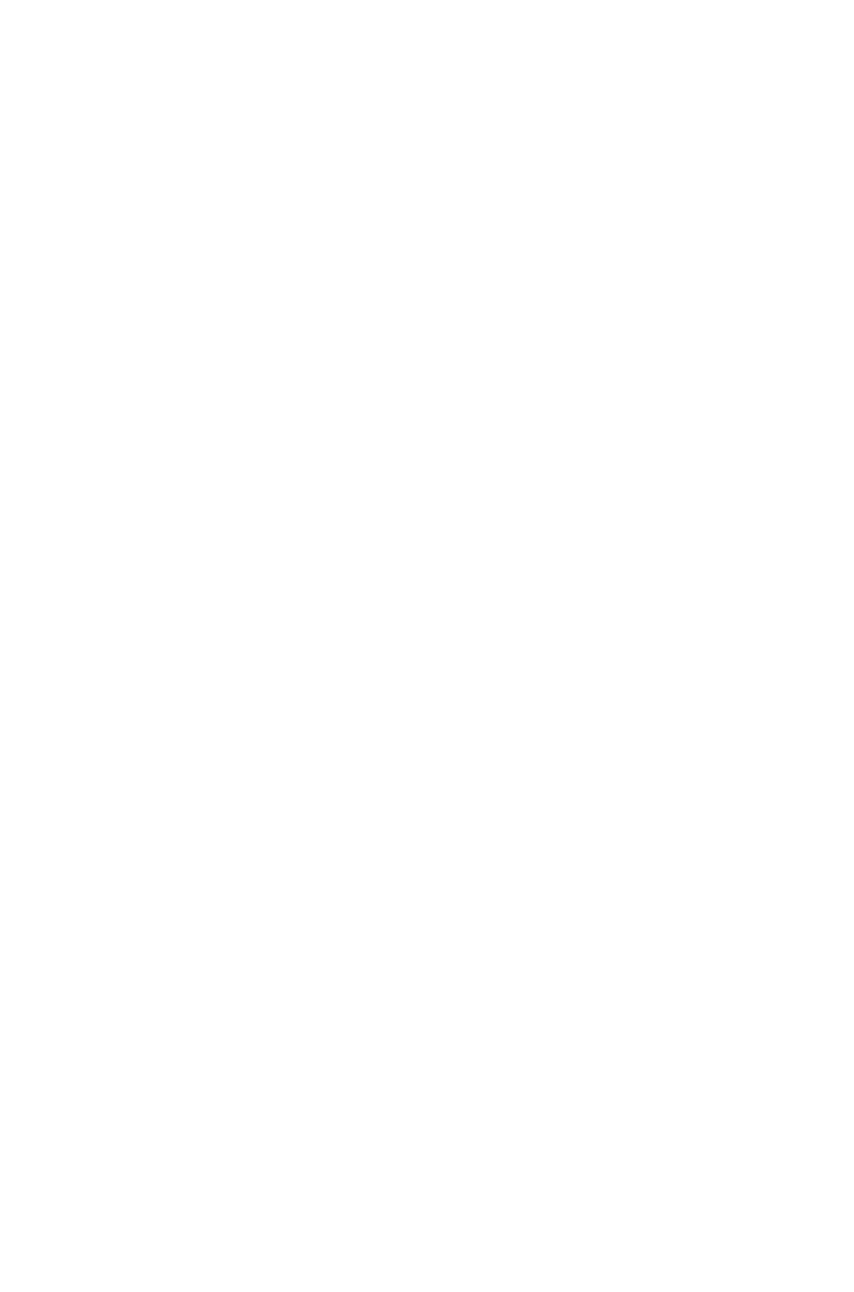
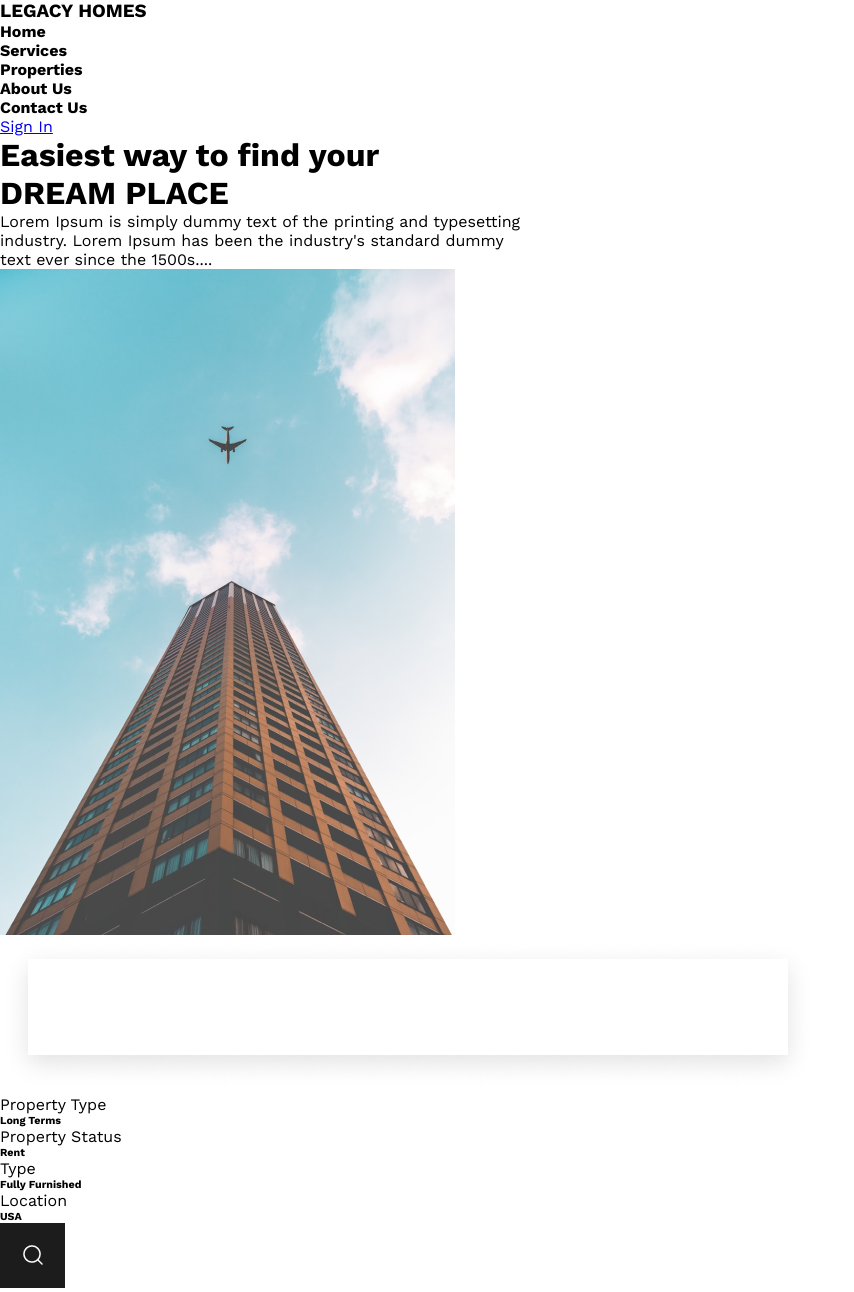
Before and after one commit to aleriiu/landing-page-home-legacy, a plain HTML site: page index.html in a window 1280 px wide. Shown: the whole page, without its empty margins (0-854 px from the left). Before the commit the page ends 800 px from the top, so only its background shows below. Drawn offline with nearby package versions, Linux system fonts and the light colour scheme.

Commit message:
added html block header

```diff
--- a/index.html
+++ b/index.html
@@ -15,7 +15,44 @@
 
 <body>
 
-    <header></header>
+    <header>
+        <div class="header__main">
+            <h3>LEGACY HOMES</h3>
+            <h4>Home</h4>
+            <h4>Services</h4>
+            <h4>Properties</h4>
+            <h4>About Us</h4>
+            <h4>Contact Us</h4>
+            <a href="#">Sign In</a>
+        </div>
+        <div class="header__description">
+            <h1>Easiest way to find your<br>
+                DREAM PLACE</h1>
+            <p>Lorem Ipsum is simply dummy text of the printing and typesetting <br> industry. Lorem Ipsum has been the
+                industry's standard dummy <br> text ever since the 1500s....</p>
+        </div>
+        <img src="images/Rectangle 3.png" alt="">
+        <div>
+            <img src="images/Rectangle 15.png" alt="">
+            <div>
+                <p>Property Type</p>
+                <h6>Long Terms</h6>
+            </div>
+            <div>
+                <p>Property Status</p>
+                <h6>Rent</h6>
+            </div>
+            <div>
+                <p>Type</p>
+                <h6>Fully Furnished</h6>
+            </div>
+            <div>
+                <p>Location</p>
+                <h6>USA</h6>
+            </div>
+            <img src="images/Group 72.png" alt="seach">
+        </div>
+    </header>
     <section class="services"></section>
     <section class="about-us"></section>
     <section class="property"></section>
```
Also changed, not shown: images/Group 72.png (added), images/Rectangle 15.png (added), images/Rectangle 3.png (added).
